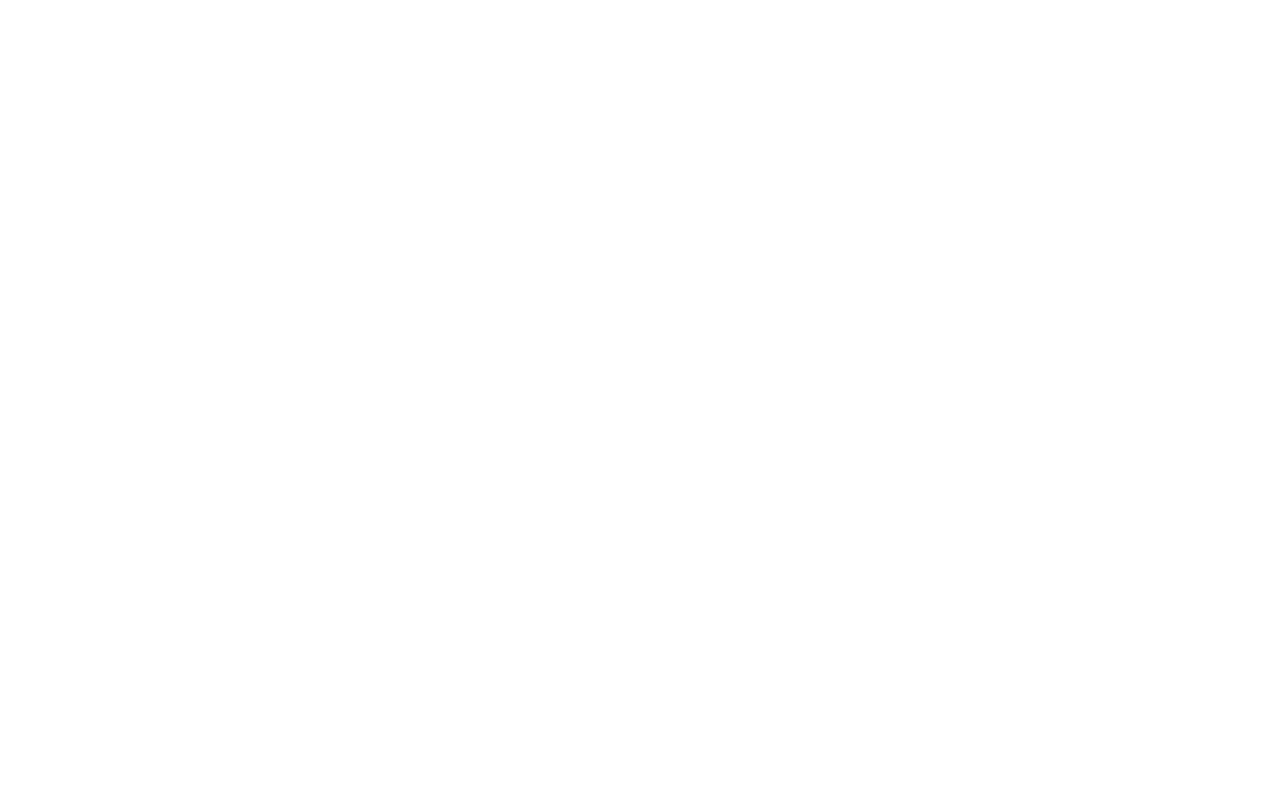
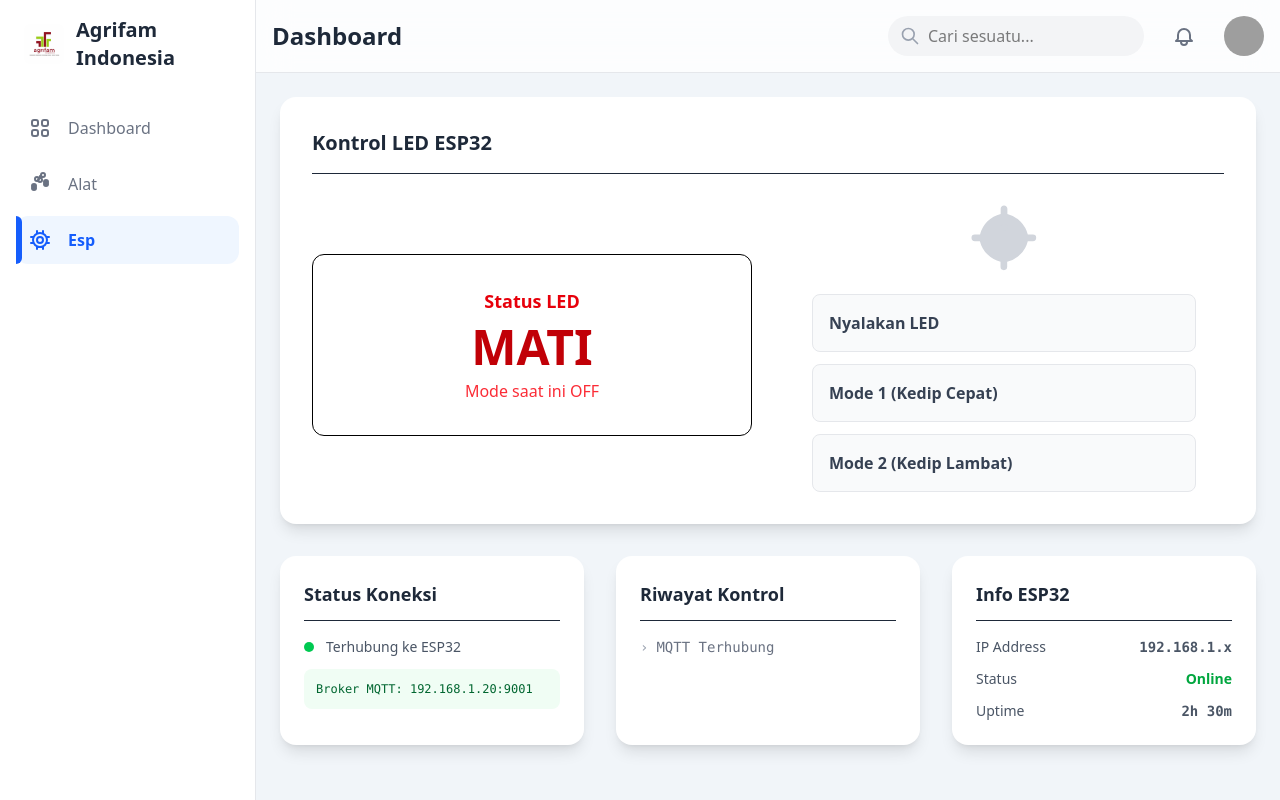
Before and after one commit to Ezramnd/react-irrigation, a React (Vite) app: page /esp in a window 1280 px wide. Before the commit this address had no page. Built offline with nearby package versions, Linux system fonts and the light colour scheme; grey boxes are pictures that could not be loaded.

Commit message:
membuat frontend control led esp32

```diff
--- a/package.json
+++ b/package.json
@@ -16,6 +16,7 @@
     "bulma": "^1.0.4",
     "framer-motion": "^12.23.12",
     "jwt-decode": "^4.0.0",
+    "mqtt": "^5.14.0",
     "papaparse": "^5.5.3",
     "react": "^19.1.1",
     "react-apexcharts": "^1.7.0",
--- a/src/App.jsx
+++ b/src/App.jsx
@@ -3,6 +3,7 @@
 import LoginPage from './pages/LoginPage';
 import DashboardPage from './pages/DashboardPage';
 import AlatPage from './pages/AlatPage';
+import EspPage from './pages/EspPage';
 
 function App() {
   return (
@@ -13,6 +14,7 @@
         <Route path="/" element={<LoginPage />} />
         <Route path="/dashboard" element={<DashboardPage />} />
         <Route path="/alat" element={<AlatPage />} />
+        <Route path="/esp" element={<EspPage />} />
       </Routes>
     </BrowserRouter>
   );
--- a/src/components/Sidebar.jsx
+++ b/src/components/Sidebar.jsx
@@ -12,11 +12,21 @@
   <svg xmlns="http://www.w3.org/2000/svg" className="h-6 w-6" fill="none" viewBox="0 0 24 24" stroke="currentColor"><path strokeLinecap="round" strokeLinejoin="round" strokeWidth="2" d="M12 6V4m0 2a2 2 0 100 4m0-4a2 2 0 110 4m-6 8a2 2 0 100-4m0 4a2 2 0 110-4m12 0a2 2 0 100-4m0 4a2 2 0 110-4M6 16a2 2 0 100-4m0 4a2 2 0 110-4m12 0a2 2 0 100-4m0 4a2 2 0 110-4M9 9a2 2 0 100-4m0 4a2 2 0 110-4m6 0a2 2 0 100-4m0 4a2 2 0 110-4" /></svg>
 );
 
+// 1. Penambahan Ikon Baru untuk ESP
+const EspIcon = () => (
+  <svg xmlns="http://www.w3.org/2000/svg" className="h-6 w-6" fill="none" viewBox="0 0 24 24" stroke="currentColor">
+    <path strokeLinecap="round" strokeLinejoin="round" strokeWidth="2" d="M9 3v2m6-2v2M9 19v2m6-2v2M5 9H3m2 6H3m18-6h-2m2 6h-2M12 5a7 7 0 100 14 7 7 0 000-14z" />
+    <path strokeLinecap="round" strokeLinejoin="round" strokeWidth="2" d="M12 9a3 3 0 100 6 3 3 0 000-6z" />
+  </svg>
+);
+
+
 // --- Data untuk item menu ---
 const menuItems = [
   { name: 'Dashboard', path: '/dashboard', icon: <DashboardIcon /> },
   { name: 'Alat', path: '/alat', icon: <AlatIcon /> },
-  // Tambahkan item menu lainnya di sini
+  // 2. Ikon Esp diperbarui di sini
+  { name: 'Esp', path: '/esp', icon: <EspIcon /> },
 ];
 
 const Sidebar = ({ isOpen }) => { // Menerima prop 'isOpen' untuk mobile
@@ -52,7 +62,8 @@
     >
       <div className="flex items-center space-x-3 mb-8 px-2">
         <img src={agrifamLogo} alt="agrifam" className="w-10 h-10 rounded-lg" />
-        <span className="text- font-bold text-gray-800">Agrifam Indonesia</span>
+        {/* 3. Perbaikan kecil pada ukuran teks */}
+        <span className="text-xl font-bold text-gray-800">Agrifam Indonesia</span>
       </div>
 
       <nav className="flex-1">
--- /dev/null
+++ b/src/pages/EspPage.jsx
@@ -0,0 +1,155 @@
+import React, { useState } from 'react';
+import { motion, AnimatePresence } from 'framer-motion';
+import Sidebar from '../components/Sidebar';
+import Header from '../components/Header';
+
+// --- Komponen Kartu Info Bawah ---
+const InfoCard = ({ title, children }) => {
+  return (
+    <div className="bg-white p-6 rounded-2xl shadow-lg h-full">
+      <h3 className="text-lg font-bold text-gray-800 border-b pb-3 mb-4">{title}</h3>
+      {children}
+    </div>
+  );
+};
+
+// --- Komponen Ikon Lampu ---
+const LightbulbIcon = ({ status }) => {
+  const isOff = status === 'MATI';
+  return (
+    <motion.div
+      key={status} // Animate when status changes
+      initial={{ scale: 0.8, opacity: 0 }}
+      animate={{ scale: 1, opacity: 1 }}
+      transition={{ type: 'spring', stiffness: 200, damping: 10 }}
+    >
+      <svg xmlns="http://www.w3.org/2000/svg" className={`h-20 w-20 mb-4 transition-colors duration-500 ${isOff ? 'text-gray-300' : 'text-yellow-400'}`} viewBox="0 0 24 24" fill="currentColor">
+        <path d="M12 2.25c-.552 0-1 .448-1 1v1.516a8.502 8.502 0 00-6.188 6.188H3.25a1 1 0 000 2h1.516a8.502 8.502 0 006.188 6.188v1.516a1 1 0 002 0v-1.516a8.502 8.502 0 006.188-6.188h1.516a1 1 0 000-2h-1.516A8.502 8.502 0 0013.016 4.766V3.25c0-.552-.448-1-1-1zM12 17a5.5 5.5 0 100-11 5.5 5.5 0 000 11z" />
+        <path d="M12 7.75a1 1 0 00-1 1v.01a1 1 0 002 0V8.75a1 1 0 00-1-1z" />
+      </svg>
+    </motion.div>
+  );
+};
+
+
+// --- Komponen Halaman Utama ESP ---
+const EspPage = () => {
+  // State untuk sidebar responsive
+  const [isSidebarOpen, setSidebarOpen] = useState(false);
+  const toggleSidebar = () => setSidebarOpen(!isSidebarOpen);
+
+  // State untuk status LED dan riwayat kontrol
+  const [ledStatus, setLedStatus] = useState('MATI');
+  const [history, setHistory] = useState(['MQTT Terhubung']);
+
+  // Fungsi untuk menambahkan log baru
+  const addHistory = (message) => {
+    const timestamp = new Date().toLocaleTimeString('id-ID', { hour: '2-digit', minute: '2-digit' });
+    setHistory(prev => [`${timestamp} - ${message}`, ...prev].slice(0, 5));
+  };
+
+  // Fungsi untuk menangani klik tombol
+  const handleLedControl = (status, message) => {
+    setLedStatus(status);
+    addHistory(message);
+    addHistory("Mengirim perintah ke ESP32...");
+    // Di sini Anda akan menambahkan logika untuk mengirim perintah via MQTT
+  };
+
+  const statusInfo = {
+    MATI: { text: 'MATI', message: 'Mode saat ini OFF', color: 'red' },
+    NYALA: { text: 'NYALA', message: 'Mode saat ini ON', color: 'green' },
+    KEDIP_CEPAT: { text: 'KEDIP CEPAT', message: 'Mode 1 Aktif', color: 'yellow' },
+    KEDIP_LAMBAT: { text: 'KEDIP LAMBAT', message: 'Mode 2 Aktif', color: 'yellow' },
+  };
+  const currentStatus = statusInfo[ledStatus];
+
+  // Varian animasi
+  const containerVariants = { hidden: { opacity: 0 }, visible: { opacity: 1, transition: { staggerChildren: 0.1 } } };
+  const itemVariants = { hidden: { y: 20, opacity: 0 }, visible: { y: 0, opacity: 1, transition: { type: 'spring', stiffness: 100 } } };
+
+  return (
+    <div className="relative flex bg-slate-100 min-h-screen">
+      <Sidebar isOpen={isSidebarOpen} />
+      <div className="flex-1 flex flex-col">
+        <Header onMenuClick={toggleSidebar} />
+        <main className="flex-1 overflow-x-hidden overflow-y-auto p-6">
+          <motion.div variants={containerVariants} initial="hidden" animate="visible">
+
+            {/* Panel Kontrol Utama */}
+            <motion.div variants={itemVariants} className="bg-white p-8 rounded-2xl shadow-lg mb-8">
+              <h2 className="text-xl font-bold text-gray-800 mb-6 border-b pb-4">Kontrol LED ESP32</h2>
+              <div className="grid grid-cols-1 lg:grid-cols-2 gap-8 items-center">
+
+                {/* Panel Status LED */}
+                <motion.div
+                  key={ledStatus} // Animate saat status berubah
+                  initial={{ opacity: 0, scale: 0.95 }}
+                  animate={{ opacity: 1, scale: 1 }}
+                  className={`p-8 rounded-xl bg-${currentStatus.color}-50 text-center border border-${currentStatus.color}-200`}
+                >
+                  <span className={`text-lg font-semibold text-${currentStatus.color}-600`}>Status LED</span>
+                  <h3 className={`text-5xl font-extrabold text-${currentStatus.color}-700 my-2`}>{currentStatus.text}</h3>
+                  <p className={`text-${currentStatus.color}-500`}>{currentStatus.message}</p>
+                </motion.div>
+
+                {/* Panel Tombol Kontrol */}
+                <div className="flex flex-col items-center">
+                  <LightbulbIcon status={ledStatus} />
+                  <div className="w-full max-w-sm space-y-3">
+                    <motion.button onClick={() => handleLedControl('NYALA', 'Mode ON aktif')} whileHover={{ scale: 1.03 }} whileTap={{ scale: 0.98 }} className="w-full text-left p-4 bg-gray-50 hover:bg-blue-100 rounded-lg font-semibold text-gray-700 transition-colors border border-gray-200">Nyalakan LED</motion.button>
+                    <motion.button onClick={() => handleLedControl('KEDIP_CEPAT', 'Mode Kedip Cepat aktif')} whileHover={{ scale: 1.03 }} whileTap={{ scale: 0.98 }} className="w-full text-left p-4 bg-gray-50 hover:bg-blue-100 rounded-lg font-semibold text-gray-700 transition-colors border border-gray-200">Mode 1 (Kedip Cepat)</motion.button>
+                    <motion.button onClick={() => handleLedControl('KEDIP_LAMBAT', 'Mode Kedip Lambat aktif')} whileHover={{ scale: 1.03 }} whileTap={{ scale: 0.98 }} className="w-full text-left p-4 bg-gray-50 hover:bg-blue-100 rounded-lg font-semibold text-gray-700 transition-colors border border-gray-200">Mode 2 (Kedip Lambat)</motion.button>
+                  </div>
+                </div>
+
+              </div>
+            </motion.div>
+
+            {/* Panel Info Tambahan */}
+            <div className="grid grid-cols-1 md:grid-cols-2 lg:grid-cols-3 gap-8">
+              <InfoCard title="Status Koneksi">
+                <ul className="space-y-3 text-sm text-gray-600">
+                  <li className="flex items-center"><span className="h-2.5 w-2.5 bg-green-500 rounded-full mr-3"></span>Terhubung ke ESP32</li>
+                  <li className="font-mono bg-green-50 text-green-800 p-3 rounded-lg text-xs">Broker MQTT: 192.168.1.20:9001</li>
+                </ul>
+              </InfoCard>
+
+              <InfoCard title="Riwayat Kontrol">
+                <ul className="space-y-2 text-sm text-gray-500 font-mono">
+                  <AnimatePresence>
+                    {history.map((log, index) => (
+                      <motion.li
+                        key={log + index}
+                        initial={{ opacity: 0, y: -10 }}
+                        animate={{ opacity: 1, y: 0 }}
+                        layout
+                        className="flex items-start"
+                      >
+                        <span className="mr-2 text-gray-400">›</span>
+                        <span>{log}</span>
+                      </motion.li>
+                    ))}
+                  </AnimatePresence>
+                </ul>
+              </InfoCard>
+
+              <InfoCard title="Info ESP32">
+                <ul className="space-y-3 text-sm text-gray-600">
+                  <li className="flex justify-between"><span>IP Address</span> <strong className="font-mono">192.168.1.x</strong></li>
+                  <li className="flex justify-between"><span>Status</span> <strong className="text-green-600">Online</strong></li>
+                  <li className="flex justify-between"><span>Uptime</span> <strong className="font-mono">2h 30m</strong></li>
+                </ul>
+              </InfoCard>
+            </div>
+
+          </motion.div>
+        </main>
+      </div>
+
+      {isSidebarOpen && <div onClick={toggleSidebar} className="fixed inset-0 bg-black opacity-50 z-20 md:hidden"></div>}
+    </div>
+  );
+};
+
+export default EspPage;
```
Also changed, not shown: 2 other files (tests, documents, lock files or other folders).
